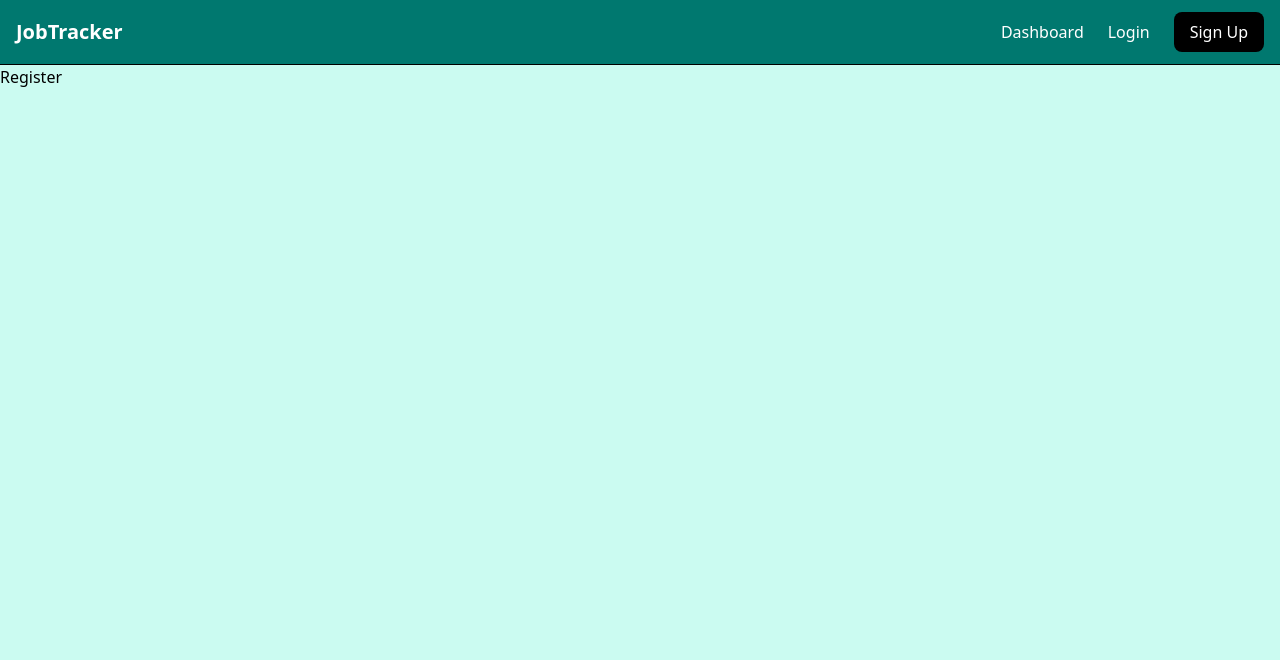
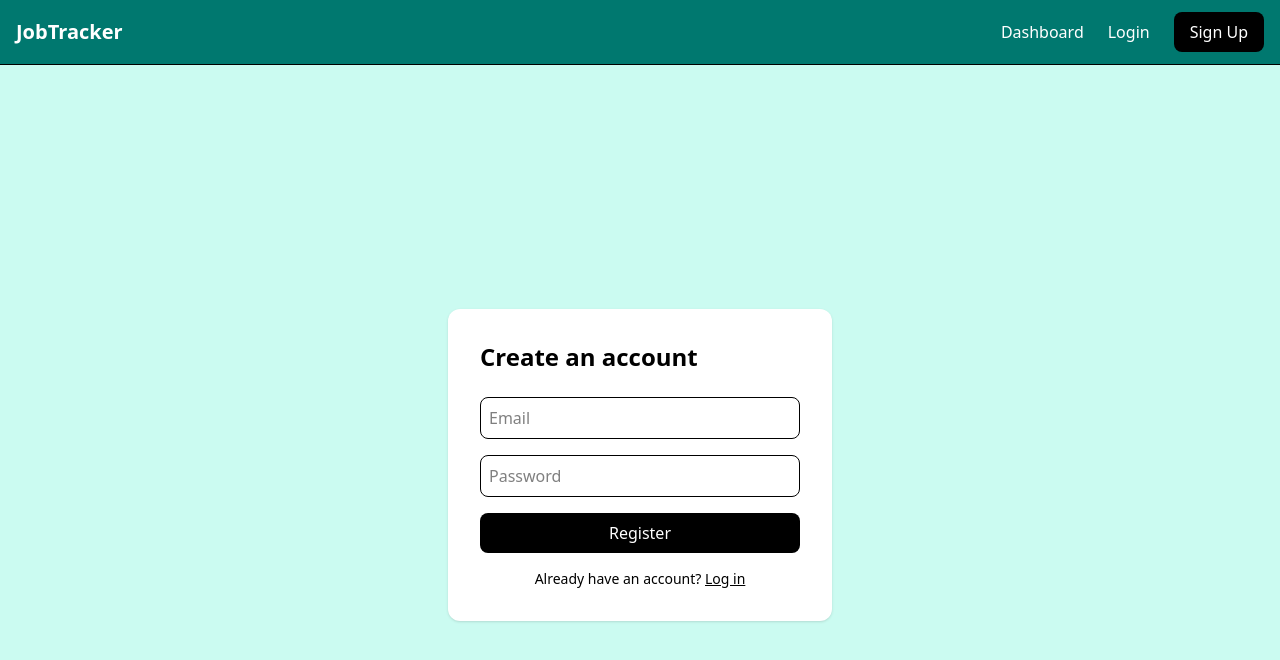
Before and after one commit to makennalehnert/job-tracker, a Next.js app in the folder client/: page /register in a window 1280 px wide. Shown: the top 660 px of the page. Built offline with nearby package versions, Linux system fonts and the light colour scheme.

Commit message:
set up auth, login and register

```diff
--- a/client/package.json
+++ b/client/package.json
@@ -12,14 +12,17 @@
     "@dnd-kit/core": "^6.3.1",
     "@prisma/client": "^6.19.2",
     "@prisma/config": "^7.6.0",
+    "bcryptjs": "^3.0.3",
     "framer-motion": "^12.38.0",
     "next": "16.2.1",
+    "next-auth": "^5.0.0-beta.30",
     "prisma": "^6.19.2",
     "react": "19.2.4",
     "react-dom": "19.2.4"
   },
   "devDependencies": {
     "@tailwindcss/postcss": "^4",
+    "@types/bcryptjs": "^2.4.6",
     "eslint": "^9",
     "eslint-config-next": "16.2.1",
     "tailwindcss": "^4"
--- /dev/null
+++ b/client/src/app/api/auth/[...nextauth]/route.js
@@ -0,0 +1,2 @@
+import { handlers } from "@/auth";
+export const { GET, POST } = handlers;
--- a/client/src/app/api/jobs/route.js
+++ b/client/src/app/api/jobs/route.js
@@ -1,14 +1,21 @@
 import { prisma } from "@/lib/prisma";
-
+import { auth } from "@/auth";
 
 export async function GET() {
+  const session = await auth();
+  if (!session) return Response.json({ error: "Unauthorized" }, { status: 401 });
+
   const jobs = await prisma.job.findMany({
+    where: { userId: Number(session.user.id) },
     orderBy: { dateApplied: "desc" },
   });
   return Response.json(jobs);
 }
 
 export async function POST(req) {
+  const session = await auth();
+  if (!session) return Response.json({ error: "Unauthorized" }, { status: 401 });
+
   const body = await req.json();
   const job = await prisma.job.create({
     data: {
@@ -16,24 +23,31 @@ export async function POST(req) {
       role: body.role,
       status: body.status ?? "Applied",
       dateApplied: new Date(),
+      userId: Number(session.user.id),
     },
   });
   return Response.json(job);
 }
 
 export async function PUT(req) {
+  const session = await auth();
+  if (!session) return Response.json({ error: "Unauthorized" }, { status: 401 });
+
   const body = await req.json();
   const job = await prisma.job.update({
-    where: { id: body.id },
+    where: { id: body.id, userId: Number(session.user.id) },
     data: { status: body.status },
   });
   return Response.json(job);
 }
 
 export async function DELETE(req) {
+  const session = await auth();
+  if (!session) return Response.json({ error: "Unauthorized" }, { status: 401 });
+
   const body = await req.json();
   await prisma.job.delete({
-    where: { id: body.id },
+    where: { id: body.id, userId: Number(session.user.id) },
   });
   return Response.json({ success: true });
 }
--- /dev/null
+++ b/client/src/app/api/register/route.js
@@ -0,0 +1,19 @@
+import { prisma } from "@/lib/prisma";
+import bcrypt from "bcryptjs";
+
+export async function POST(req) {
+  const { email, password } = await req.json();
+
+  const existing = await prisma.user.findUnique({ where: { email } });
+  if (existing) {
+    return Response.json({ error: "Email already in use" }, { status: 400 });
+  }
+
+  const hashed = await bcrypt.hash(password, 10);
+
+  const user = await prisma.user.create({
+    data: { email, password: hashed },
+  });
+
+  return Response.json({ id: user.id, email: user.email });
+}
--- a/client/src/app/login/page.js
+++ b/client/src/app/login/page.js
@@ -1,9 +1,60 @@
-
+"use client";
+import { useState } from "react";
+import { signIn } from "next-auth/react";
+import { useRouter } from "next/navigation";
 
 export default function Login() {
+  const router = useRouter();
+  const [email, setEmail] = useState("");
+  const [password, setPassword] = useState("");
+  const [error, setError] = useState("");
+
+  const handleSubmit = async (e) => {
+    e.preventDefault();
+    const res = await signIn("credentials", {
+      email,
+      password,
+      redirect: false,
+    });
+
+    if (res?.ok) {
+      router.push("/dashboard");
+    } else {
+      setError("Invalid email or password");
+    }
+  };
+
   return (
-    <main>
-      <h1>Login</h1>
+    <main className="flex items-center justify-center min-h-screen">
+      <div className="bg-white p-8 rounded-xl shadow w-full max-w-sm">
+        <h1 className="text-2xl font-bold mb-6">Log in</h1>
+        <form onSubmit={handleSubmit} className="flex flex-col gap-4">
+          <input
+            type="email"
+            placeholder="Email"
+            value={email}
+            onChange={(e) => setEmail(e.target.value)}
+            className="border p-2 rounded-lg"
+            required
+          />
+          <input
+            type="password"
+            placeholder="Password"
+            value={password}
+            onChange={(e) => setPassword(e.target.value)}
+            className="border p-2 rounded-lg"
+            required
+          />
+          {error && <p className="text-red-500 text-sm">{error}</p>}
+          <button type="submit" className="bg-black text-white py-2 rounded-lg">
+            Log in
+          </button>
+        </form>
+        <p className="text-sm text-center mt-4">
+          Don't have an account?{" "}
+          <a href="/register" className="underline">Register</a>
+        </p>
+      </div>
     </main>
   );
 }
--- a/client/src/app/register/page.js
+++ b/client/src/app/register/page.js
@@ -1,9 +1,61 @@
+"use client";
+import { useState } from "react";
+import { useRouter } from "next/navigation";
 
 
 export default function Register() {
-    return (
-        <main>
-            <h1>Register</h1>
-        </main>
-    )
+  const router = useRouter();
+  const [email, setEmail] = useState("");
+  const [password, setPassword] = useState("");
+  const [error, setError] = useState("");
+
+  const handleSubmit = async (e) => {
+    e.preventDefault();
+    const res = await fetch("/api/register", {
+      method: "POST",
+      headers: { "Content-Type": "application/json" },
+      body: JSON.stringify({ email, password }),
+    });
+
+    if (res.ok) {
+      router.push("/login");
+    } else {
+      const data = await res.json();
+      setError(data.error || "Something went wrong");
+    }
+  };
+
+  return (
+    <main className="flex items-center justify-center min-h-screen">
+      <div className="bg-white p-8 rounded-xl shadow w-full max-w-sm">
+        <h1 className="text-2xl font-bold mb-6">Create an account</h1>
+        <form onSubmit={handleSubmit} className="flex flex-col gap-4">
+          <input
+            type="email"
+            placeholder="Email"
+            value={email}
+            onChange={(e) => setEmail(e.target.value)}
+            className="border p-2 rounded-lg"
+            required
+          />
+          <input
+            type="password"
+            placeholder="Password"
+            value={password}
+            onChange={(e) => setPassword(e.target.value)}
+            className="border p-2 rounded-lg"
+            required
+          />
+          {error && <p className="text-red-500 text-sm">{error}</p>}
+          <button type="submit" className="bg-black text-white py-2 rounded-lg">
+            Register
+          </button>
+        </form>
+        <p className="text-sm text-center mt-4">
+          Already have an account?{" "}
+          <a href="/login" className="underline">Log in</a>
+        </p>
+      </div>
+    </main>
+  );
 }
--- /dev/null
+++ b/client/src/auth.js
@@ -0,0 +1,47 @@
+import NextAuth from "next-auth";
+import Credentials from "next-auth/providers/credentials";
+import { prisma } from "@/lib/prisma";
+import bcrypt from "bcryptjs";
+
+export const { handlers, signIn, signOut, auth } = NextAuth({
+  session: { strategy: "jwt" },
+  providers: [
+    Credentials({
+      credentials: {
+        email: { label: "Email", type: "email" },
+        password: { label: "Password", type: "password" },
+      },
+      async authorize(credentials) {
+        if (!credentials?.email || !credentials?.password) return null;
+
+        const user = await prisma.user.findUnique({
+          where: { email: credentials.email },
+        });
+
+        if (!user) return null;
+
+        const passwordMatch = await bcrypt.compare(
+          credentials.password,
+          user.password
+        );
+
+        if (!passwordMatch) return null;
+
+        return { id: String(user.id), email: user.email };
+      },
+    }),
+  ],
+  callbacks: {
+    jwt({ token, user }) {
+      if (user) token.id = user.id;
+      return token;
+    },
+    session({ session, token }) {
+      session.user.id = token.id;
+      return session;
+    },
+  },
+  pages: {
+    signIn: "/login",
+  },
+});
--- a/client/src/components/JobCard.js
+++ b/client/src/components/JobCard.js
@@ -40,7 +40,7 @@ const JobCard = ({ job, setSelectedJob, updateStatus, deleteJob }) => {
                     <select
                         value={job.status}
                         onChange={(e) => updateStatus(job.id, e.target.value)}
-                        className={`border rounded-lg px-3 py-1 pr-8 ml-5 text-sm appearance-none cursor-pointer ${job.status === "Applied"
+                        className={`border rounded-lg px-3 py-1 pr-2 ml-5 text-sm cursor-pointer ${job.status === "Applied"
                                 ? "bg-blue-100 text-blue-700"
                                 : job.status === "Interview"
                                     ? "bg-yellow-100 text-yellow-700"
@@ -54,10 +54,6 @@ const JobCard = ({ job, setSelectedJob, updateStatus, deleteJob }) => {
                         <option value="Offer">Offer</option>
                         <option value="Rejected">Rejected</option>
                     </select>
-
-                    <span className="text-black text-xs absolute right-2 top-1/2 -translate-y-1/2 pointer-events-none">
-                        ▼
-                    </span>
                 </div>
             </div>
         </motion.div>
--- /dev/null
+++ b/client/src/middleware.js
@@ -0,0 +1,15 @@
+import { auth } from "@/auth";
+
+export default auth((req) => {
+  const isLoggedIn = !!req.auth;
+  const isAuthPage = req.nextUrl.pathname.startsWith("/login") ||
+                     req.nextUrl.pathname.startsWith("/register");
+
+  if (!isLoggedIn && !isAuthPage) {
+    return Response.redirect(new URL("/login", req.nextUrl));
+  }
+});
+
+export const config = {
+  matcher: ["/dashboard/:path*"],
+};
```
Also changed, not shown: 2 other files (tests, documents, lock files or other folders).
